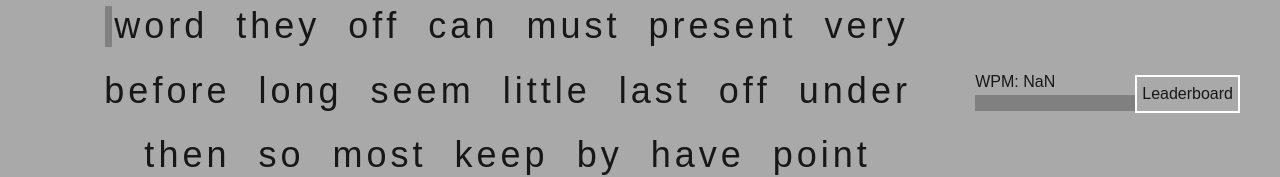
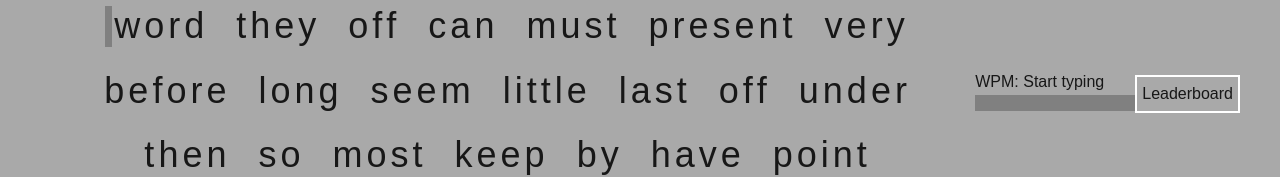
Before and after one commit to AnoyingWaffle66/typing_game, a Next.js app in the folder typing_thing/: page / in a window 1280 px wide. Shown: the part 306-483 px from the top of the page. Built offline with nearby package versions, Linux system fonts and the light colour scheme.

Commit message:
fixed local storage related bug

```diff
--- a/typing_thing/app/page.tsx
+++ b/typing_thing/app/page.tsx
@@ -36,6 +36,7 @@ export default function Home() {
   }
 
   useEffect(() => {
+    localStorage.setItem('correctSpaces', "0")
     const savedText = localStorage.getItem('inputText')
     if (savedText) {
       setInputText(savedText)
--- a/typing_thing/components/Countdown.tsx
+++ b/typing_thing/components/Countdown.tsx
@@ -5,7 +5,7 @@ import React, {useState, useEffect} from 'react';
 // TO-DO (Make it run on an event instead of right away)
 
 function Countdown() {
-    const [wordCount, setWordCount] = useState(0);
+    // const [wordCount, setWordCount] = useState(0);
     const [count, setCount] = useState(0);
     const [isActive, setIsActive] = useState(false);
 
@@ -24,10 +24,9 @@ function Countdown() {
             if (!isActive) {
                 setIsActive(true);
             }
-
-            if (event.key == ' ' && count < 60) {
-                setWordCount(prevWordCount => prevWordCount + 1);
-            }
+            // if (event.key == ' ' && count < 60) {
+            //     setWordCount(prevWordCount => prevWordCount + 1);
+            // }
         };
 
         window.addEventListener("keydown", handleKeyPress);
@@ -50,7 +49,7 @@ function Countdown() {
 
     return (
         <div>
-            <h1>WPM: {Math.ceil(Number(localStorage.getItem('correctSpaces')) / (count / 60))}</h1>
+            <h1>WPM: {count <= 0 ? "Start typing" : Math.ceil(Number(localStorage.getItem('correctSpaces')) / (count / 60))}</h1>
             <progress value={count / 60}/>
         </div>
     );
```
